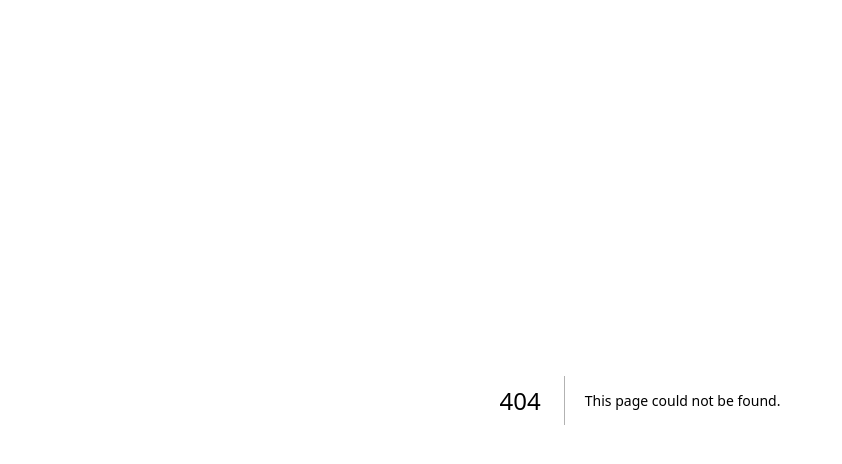
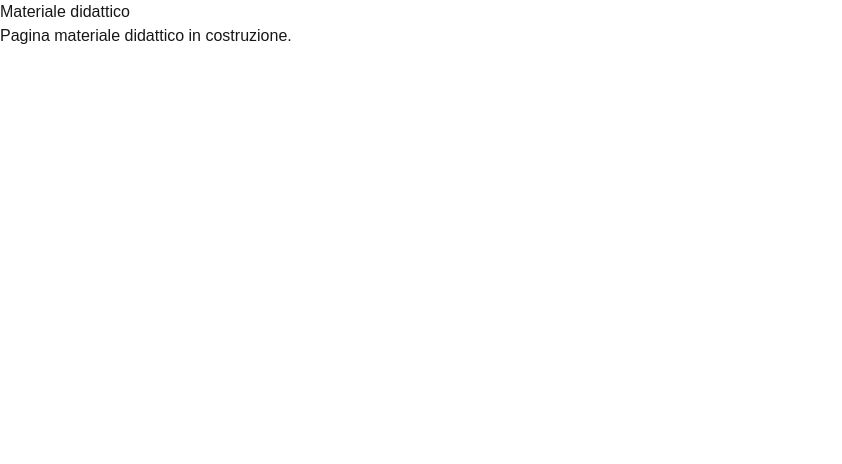
Before and after one commit to claudioabbate2123-cmyk/sitomiburecords, a Next.js app: page /didattica/materialedidattico in a window 1280 px wide. Before the commit this address had no page. Shown: the top 464 px of the page, without its empty margins (0-842 px from the left). Built offline with nearby package versions, Linux system fonts and the light colour scheme.

Commit message:
Fix build

```diff
--- /dev/null
+++ b/app/didattica/materialedidattico/page.tsx
@@ -0,0 +1,8 @@
+export default function MaterialedidatticoPage() {
+  return (
+    <div>
+      <h1>Materiale didattico</h1>
+      <p>Pagina materiale didattico in costruzione.</p>
+    </div>
+  );
+}
```
